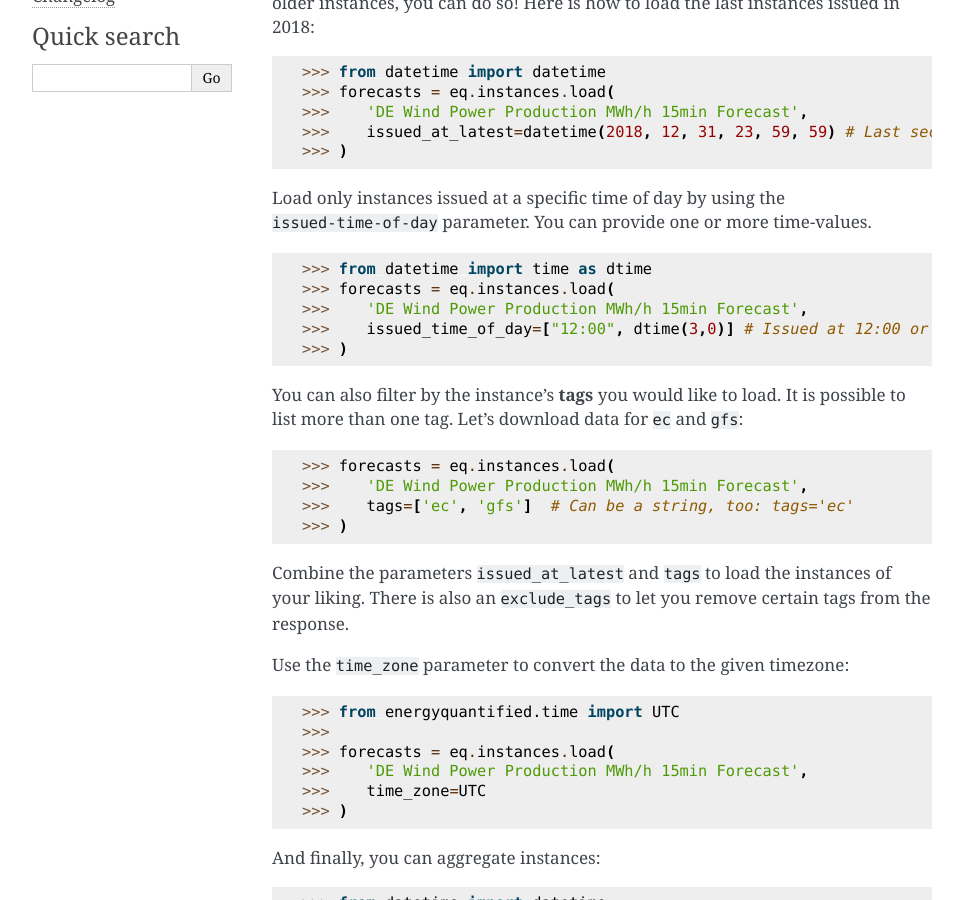
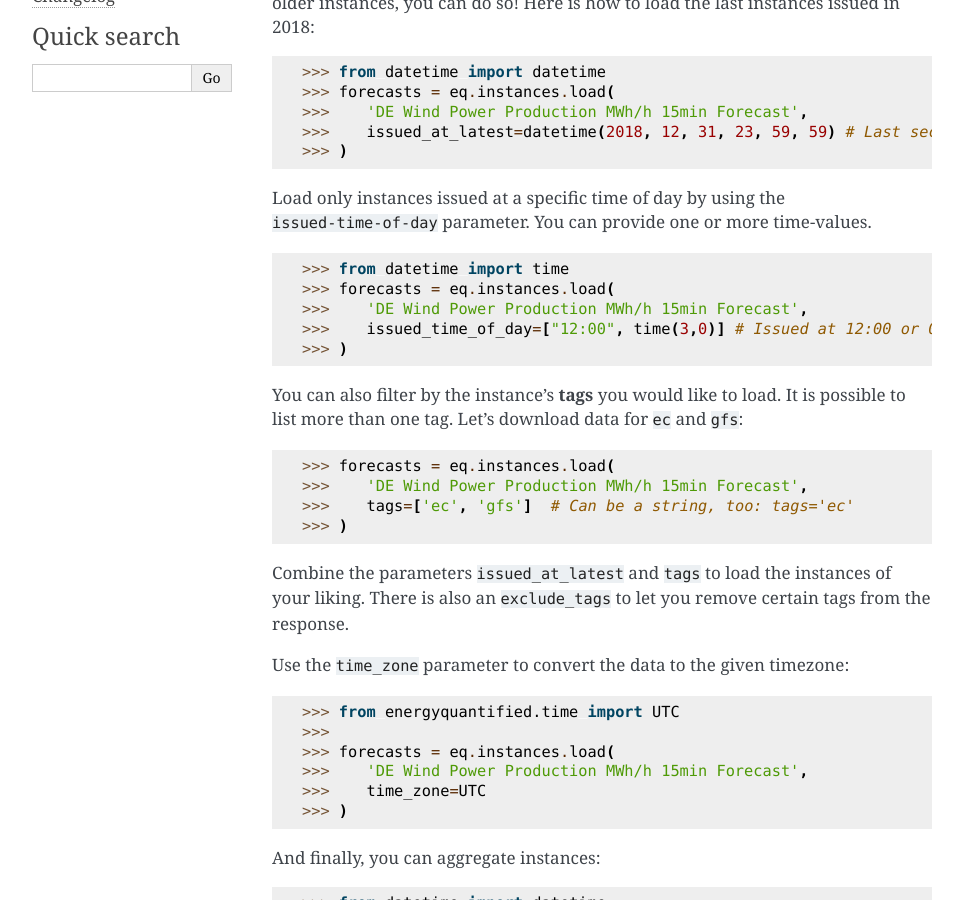
Before and after one commit to energyquantified/eq-python-client, a Sphinx documentation site: the page built from docs/userguide/instances.rst, in a window 1280 px wide and 900 px high, scrolled down 1226 px. Shown: the whole window, without its empty margins (148-1111 px from the left). Built offline with Sphinx 7.4.7, drawn with Linux system fonts in a browser that asks for light colours.

Commit message:
Minor fixes from PR review

```diff
--- a/docs/userguide/instances.rst
+++ b/docs/userguide/instances.rst
@@ -69,10 +69,10 @@ instances issued in 2018:
 Load only instances issued at a specific time of day by using the
 ``issued-time-of-day`` parameter. You can provide one or more time-values.
 
-   >>> from datetime import time as dtime
+   >>> from datetime import time
    >>> forecasts = eq.instances.load(
    >>>    'DE Wind Power Production MWh/h 15min Forecast',
-   >>>    issued_time_of_day=["12:00", dtime(3,0)] # Issued at 12:00 or 03:00
+   >>>    issued_time_of_day=["12:00", time(3,0)] # Issued at 12:00 or 03:00
    >>> )
 
 You can also filter by the instance's **tags** you would like to load. It is
```
